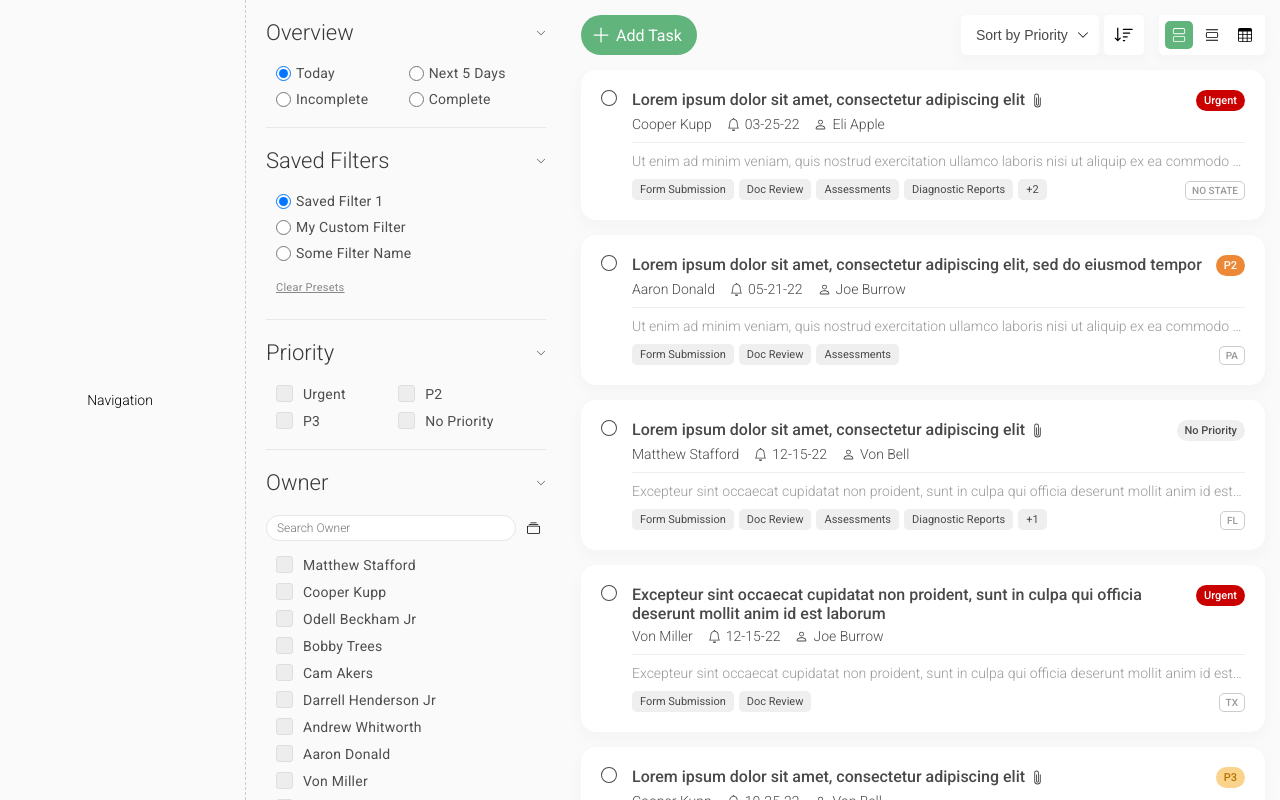
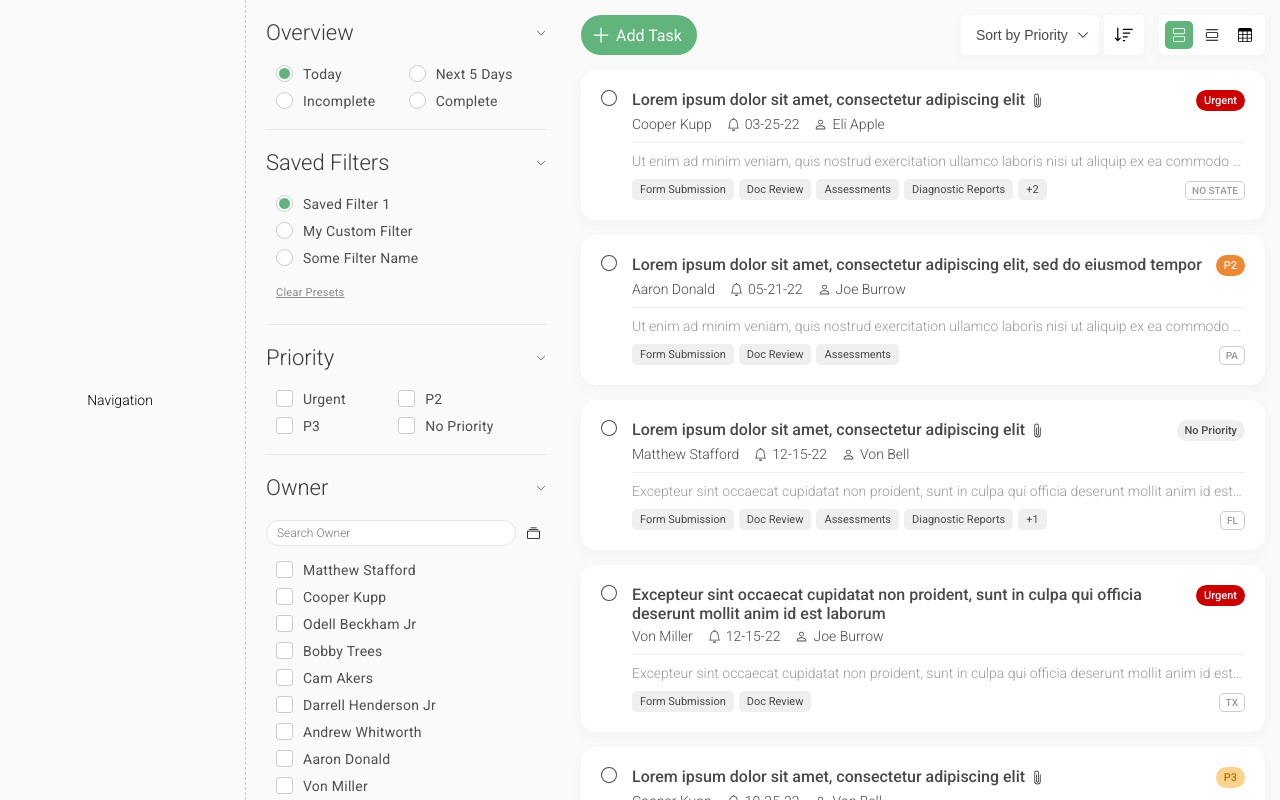
Before and after one commit to dchoi87/akute-health, a React (Create React App) app: page / in a window 1280 px wide. Built offline with nearby package versions, Linux system fonts and the light colour scheme.

Commit message:
Custom Checkbox

```diff
--- a/src/components/tasks/common/checkbox/index.module.css
+++ b/src/components/tasks/common/checkbox/index.module.css
@@ -14,8 +14,8 @@
   width: 17px;
   height: 17px;
   appearance: none;
-  background-color: #ededed;
-  border: 1px solid #dedede;
+  background-color: #fff;
+  border: 1px solid #ccc;
   margin: 0;
   font: inherit;
   color: currentColor;
--- a/src/components/tasks/common/radio/index.module.css
+++ b/src/components/tasks/common/radio/index.module.css
@@ -8,12 +8,32 @@
   letter-spacing: .25px;
 }
 .container input {
-  width: 15px;
-  height: 15px;
+  display: grid;
+  place-content: center;
+  appearance: none;
+  background-color: #fff;
+  border: 1px solid #ccc;
   margin: 0;
+  font: inherit;
+  color: currentColor;
+  width: 17px;
+  height: 17px;
+  border-radius: 50%;
+}
+.container input::before {
+  content: "";
+  width: 0.80em;
+  height: 0.80em;
+  border-radius: 50%;
+  transform: scale(0);
+  transition: 120ms transform ease-in-out;
+  box-shadow: inset 1em 1em #61b47b;
+}
+.container input:checked::before {
+  transform: scale(1);
 }
 .container label {
-  margin-left: 5px;
+  margin-left: 10px;
 }
 
 @media screen and (min-width: 960px) {
```
